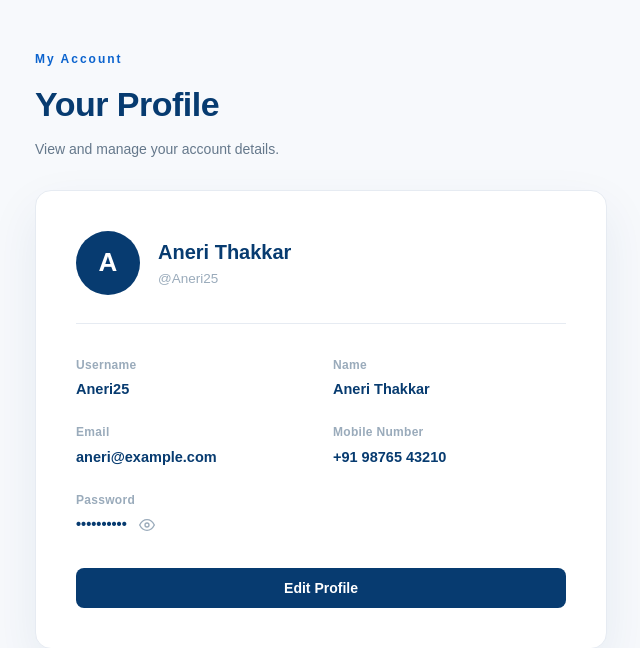
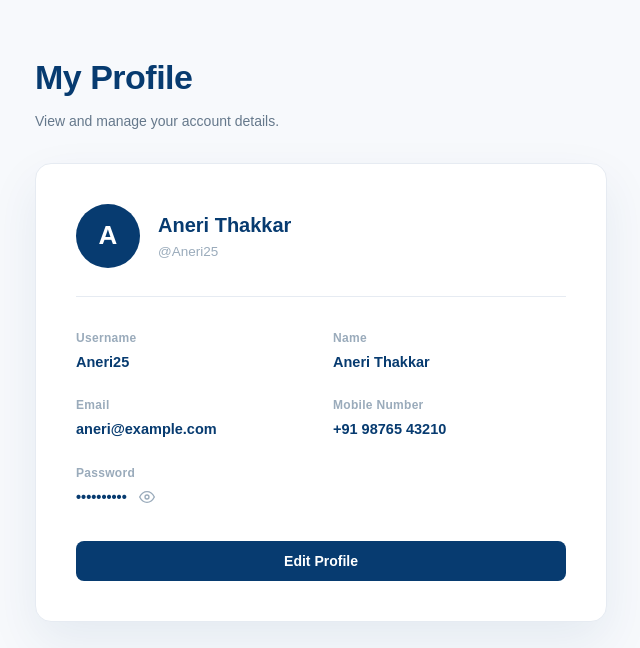
Before and after one commit to PrachiThakkar1010/SheCodes, a Django app: template Parakh/Frontend/templates/profile.html in a window 1280 px wide. Shown: the part 95-743 px from the top of the page, without its empty margins (319-959 px from the left). Run offline with Django 5.2, Linux system fonts and the light colour scheme; the template is opened without the code that fills it, so the values that code supplies are empty.

Commit message:
Modified profile.html

```diff
--- a/Parakh/Frontend/templates/profile.html
+++ b/Parakh/Frontend/templates/profile.html
@@ -34,8 +34,8 @@
     <main class="profile-main">
 
         <div class="profile-header">
-            <p class="eyebrow">My Account</p>
-            <h1>Your Profile</h1>
+
+            <h1>My Profile</h1>
             <p class="profile-subtext">View and manage your account details.</p>
         </div>
 
```
